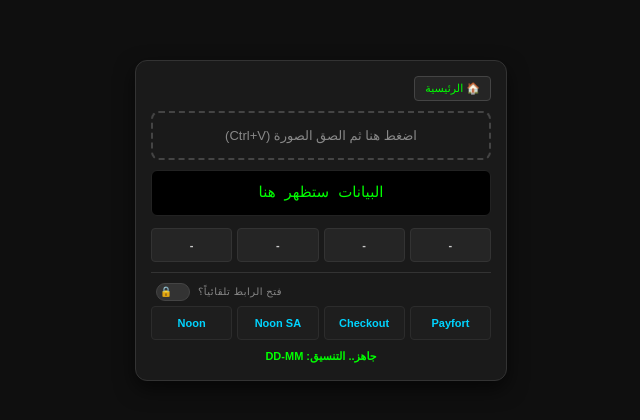
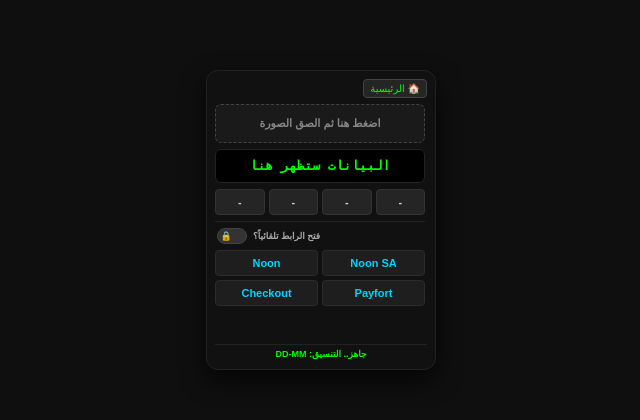
Before and after one commit to Sultan-it-1/tabby, a plain HTML site: page card.html in a window 1280 px wide. Shown: the part 180-600 px from the top of the page, without its empty margins (319-959 px from the left). Drawn offline with Linux system fonts and the light colour scheme.

Commit message:
Update card.html

```diff
--- a/card.html
+++ b/card.html
@@ -6,44 +6,116 @@
     <title>Smart Scanner - Context Aware</title>
     <script src="https://cdn.jsdelivr.net/npm/tesseract.js@5/dist/tesseract.min.js"></script>
     <style>
-        body { font-family: sans-serif; background: #0f0f0f; color: #eee; margin: 0; display: flex; align-items: center; justify-content: center; height: 100vh; overflow: hidden; }
-        .app-container { width: 340px; background: #1a1a1a; padding: 15px; border-radius: 12px; border: 1px solid #333; text-align: center; box-shadow: 0 8px 20px rgba(0,0,0,0.6); }
+        :root {
+            --bg: #0f0f0f;
+            --card-bg: #1a1a1a;
+            --accent-green: #00ff00;
+            --accent-blue: #00d4ff;
+            --text: #eee;
+            --border: #333;
+        }
 
-        /* تنسيق زر الهوم */
-        .home-row { display: flex; justify-content: flex-start; margin-bottom: 10px; }
-        .nav-btn { background: #252525; border: 1px solid #444; color: #00ff00; padding: 5px 10px; border-radius: 4px; cursor: pointer; font-size: 11px; text-decoration: none; display: flex; align-items: center; gap: 4px; transition: 0.2s; }
-        .nav-btn:hover { border-color: #00ff00; background: #122212; }
+        body {
+            font-family: sans-serif;
+            background: var(--bg);
+            color: var(--text);
+            margin: 0;
+            display: flex;
+            align-items: center;
+            justify-content: center;
+            height: 100vh;
+            overflow: hidden;
+        }
 
-        .paste-zone { border: 2px dashed #444; padding: 15px; border-radius: 8px; margin-bottom: 10px; font-size: 13px; color: #888; transition: 0.3s; }
-        .paste-zone.active { border-color: #00ff00; background: #122212; color: #00ff00; }
-        #output { background: #000; padding: 12px; border-radius: 6px; font-family: monospace; font-size: 15px; color: #00ff00; border: 1px solid #222; margin-bottom: 12px; cursor: pointer; direction: ltr; min-height: 20px; }
-        .chips-container { display: flex; justify-content: space-between; gap: 5px; direction: ltr; margin-bottom: 8px; }
-        .chip { flex: 1; background: #252525; padding: 10px 2px; border-radius: 4px; font-size: 11px; font-weight: bold; cursor: pointer; transition: 0.2s; border: 1px solid #333; color: #ccc; }
-        .chip:hover { background: #333; border-color: #00ff00; color: #fff; }
-        .gateway-chip { background: #1e1e1e; color: #00d4ff; border-color: #2c2c2c; }
+        /* تثبيت أبعاد الصندوق بالكامل 230 عرض × 300 ارتفاع */
+        .app-container {
+            width: 230px;
+            height: 300px;
+            background: #111;
+            padding: 8px;
+            border-radius: 12px;
+            border: 1px solid #222;
+            text-align: center;
+            box-shadow: 0 10px 25px rgba(0,0,0,0.7);
+            display: flex;
+            flex-direction: column;
+            box-sizing: border-box;
+            justify-content: space-between;
+        }
 
-        .lock-container { display: flex; justify-content: flex-end; align-items: center; gap: 8px; margin-bottom: 5px; padding: 0 5px; }
-        .lock-label { font-size: 10px; color: #888; text-transform: uppercase; letter-spacing: 0.5px; }
-        .switch { position: relative; display: inline-block; width: 34px; height: 18px; }
+        /* محتوى قابل للتمرير لتفادي الخروج عن الأبعاد */
+        .scrollable-content {
+            overflow-y: auto;
+            flex-grow: 1;
+            padding-right: 2px;
+            margin-bottom: 4px;
+        }
+
+        .scrollable-content::-webkit-scrollbar { width: 3px; }
+        .scrollable-content::-webkit-scrollbar-thumb { background: #333; border-radius: 10px; }
+
+        .home-row { display: flex; justify-content: flex-start; margin-bottom: 6px; flex-shrink: 0; }
+        .nav-btn {
+            background: #252525;
+            border: 1px solid #444;
+            color: var(--accent-green);
+            padding: 3px 6px;
+            border-radius: 4px;
+            cursor: pointer;
+            font-size: 10px;
+            text-decoration: none;
+            display: flex;
+            align-items: center;
+            gap: 4px;
+        }
+        .nav-btn:hover { border-color: var(--accent-green); background: #122212; }
+
+        .paste-zone { border: 1px dashed #444; padding: 12px 5px; border-radius: 6px; font-size: 11px; color: #888; font-weight: bold; transition: 0.2s; background: #1a1a1a; }
+        .paste-zone.active { border-color: var(--accent-green); background: #122212; color: var(--accent-green); }
+
+        #output {
+            background: #000;
+            padding: 8px;
+            border-radius: 6px;
+            font-family: monospace;
+            font-size: 13px;
+            color: var(--accent-green);
+            border: 1px solid #222;
+            margin: 6px 0;
+            cursor: pointer;
+            direction: ltr;
+            word-break: break-all;
+            font-weight: bold;
+        }
+
+        .chips-container { display: flex; justify-content: space-between; gap: 4px; direction: ltr; margin-bottom: 6px; }
+        .chip { flex: 1; background: #252525; padding: 6px 2px; border-radius: 4px; font-size: 11px; font-weight: bold; cursor: pointer; transition: 0.2s; border: 1px solid #333; color: #ccc; overflow: hidden; text-overflow: ellipsis; white-space: nowrap; }
+        .chip:hover { background: #333; border-color: var(--accent-green); color: #fff; }
+        .gateway-chip { background: #1e1e1e; color: var(--accent-blue); border-color: #2c2c2c; }
+
+        .lock-container { display: flex; justify-content: flex-end; align-items: center; gap: 6px; margin-bottom: 6px; padding: 0 2px; }
+        .lock-label { font-size: 9px; color: #aaa; font-weight: bold; }
+
+        .switch { position: relative; display: inline-block; width: 30px; height: 16px; }
         .switch input { opacity: 0; width: 0; height: 0; }
-        .slider { position: absolute; cursor: pointer; top: 0; left: 0; right: 0; bottom: 0; background-color: #333; transition: .4s; border-radius: 18px; border: 1px solid #444; }
-        .slider:before { position: absolute; content: "🔒"; font-size: 10px; height: 14px; width: 14px; left: 2px; bottom: 1px; transition: .4s; display: flex; align-items: center; justify-content: center; }
-        input:checked + .slider { background-color: #00ff0022; border-color: #00ff00; }
-        input:checked + .slider:before { content: "🌐"; transform: translateX(14px); }
+        .slider { position: absolute; cursor: pointer; top: 0; left: 0; right: 0; bottom: 0; background-color: #333; transition: .3s; border-radius: 16px; border: 1px solid #444; }
+        .slider:before { position: absolute; content: "🔒"; font-size: 9px; height: 12px; width: 12px; left: 2px; bottom: 1px; transition: .3s; display: flex; align-items: center; justify-content: center; }
+        input:checked + .slider { background-color: #00ff0022; border-color: var(--accent-green); }
+        input:checked + .slider:before { content: "🌐"; transform: translateX(12px); }
 
-        .status { font-size: 11px; margin-top: 10px; color: #00ff00; height: 15px; font-weight: bold; }
-        hr { border: 0; border-top: 1px solid #333; margin: 10px 0; }
+        .status { font-size: 9px; color: var(--accent-green); height: 12px; font-weight: bold; border-top: 1px solid #222; padding-top: 4px; flex-shrink: 0; }
+        hr { border: 0; border-top: 1px solid #222; margin: 6px 0; }
     </style>
 </head>
 <body>
 
 <div class="app-container">
-    <!-- إضافة زر الهوم -->
     <div class="home-row">
-        <a href="/" class="nav-btn">🏠 الرئيسية</a>
+        <a href="index.html" class="nav-btn">🏠 الرئيسية</a>
     </div>
 
-    <div class="paste-zone" id="dropZone">اضغط هنا ثم الصق الصورة (Ctrl+V)</div>
+    <div class="scrollable-content">
+        <div class="paste-zone" id="dropZone">اضغط هنا ثم الصق الصورة</div>
 
         <div id="output" onclick="copyFull()">البيانات ستظهر هنا</div>
 
@@ -64,11 +136,12 @@
             </label>
         </div>
 
-    <div class="chips-container">
-        <div class="chip gateway-chip" onclick="openGateway('https://portal.noonpayments.com', 'noon normal')">Noon</div>
-        <div class="chip gateway-chip" onclick="openGateway('https://portal.sa.noonpayments.com', 'noon sa')">Noon SA</div>
-        <div class="chip gateway-chip" onclick="openGateway('https://dashboard.checkout.com', 'checkout')">Checkout</div>
-        <div class="chip gateway-chip" onclick="openGateway('https://fort.payfort.com', 'pay fort')">Payfort</div>
+        <div class="chips-container" style="flex-wrap: wrap; gap: 4px;">
+            <div class="chip gateway-chip" style="flex: 1 0 45%;" onclick="openGateway('https://portal.noonpayments.com', 'noon normal')">Noon</div>
+            <div class="chip gateway-chip" style="flex: 1 0 45%;" onclick="openGateway('https://portal.sa.noonpayments.com', 'noon sa')">Noon SA</div>
+            <div class="chip gateway-chip" style="flex: 1 0 45%;" onclick="openGateway('https://dashboard.checkout.com', 'checkout')">Checkout</div>
+            <div class="chip gateway-chip" style="flex: 1 0 45%;" onclick="openGateway('https://fort.payfort.com', 'pay fort')">Payfort</div>
+        </div>
     </div>
 
     <div id="status" class="status">جاهز.. التنسيق: DD-MM</div>
@@ -103,6 +176,14 @@
             }
         }
     });
+
+    dropZone.onclick = () => {
+        const input = document.createElement('input');
+        input.type = 'file';
+        input.accept = 'image/*';
+        input.onchange = e => { if(e.target.files[0]) processImage(e.target.files[0]); };
+        input.click();
+    };
 
     async function processImage(file) {
         statusDiv.innerText = "جاري القراءة... ⏳";
@@ -157,7 +238,7 @@
         document.getElementById('chip-time').innerText = time;
         document.getElementById('chip-date').innerText = date;
 
-        statusDiv.innerText = "تم الاستخراج والنسخ! ✅";
+        statusDiv.innerText = "تم النسخ والتحليل! ✅";
         secureCopy(finalResult);
     }
 
@@ -168,7 +249,7 @@
 
         const msg = `Checking ${name} gateway`;
         secureCopy(msg).then(() => {
-            statusDiv.innerText = (linkToggle.checked ? "فتح ونسخ: " : "نسخ فقط: ") + msg;
+            statusDiv.innerText = "نسخ: " + name;
         });
     }
 
```
Lines whose indentation alone changed are shown as unchanged.
